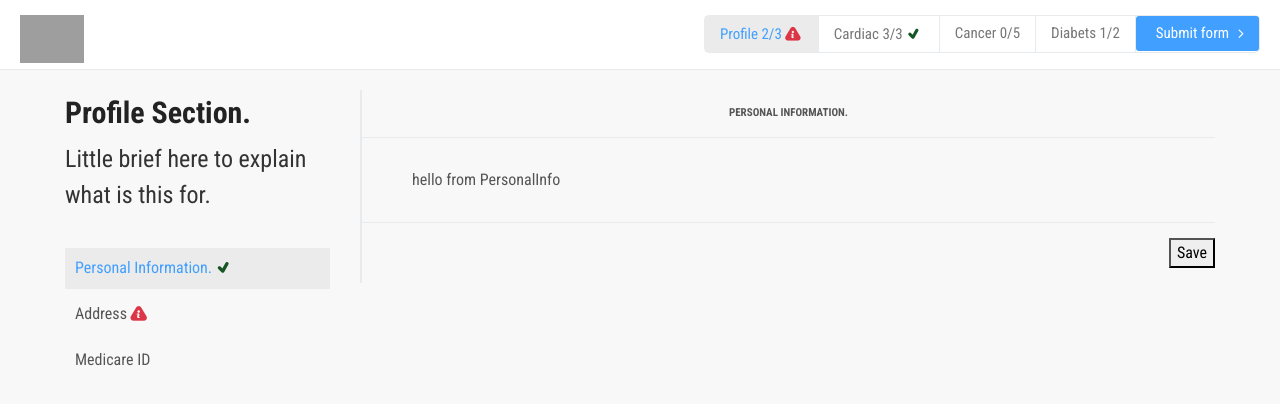
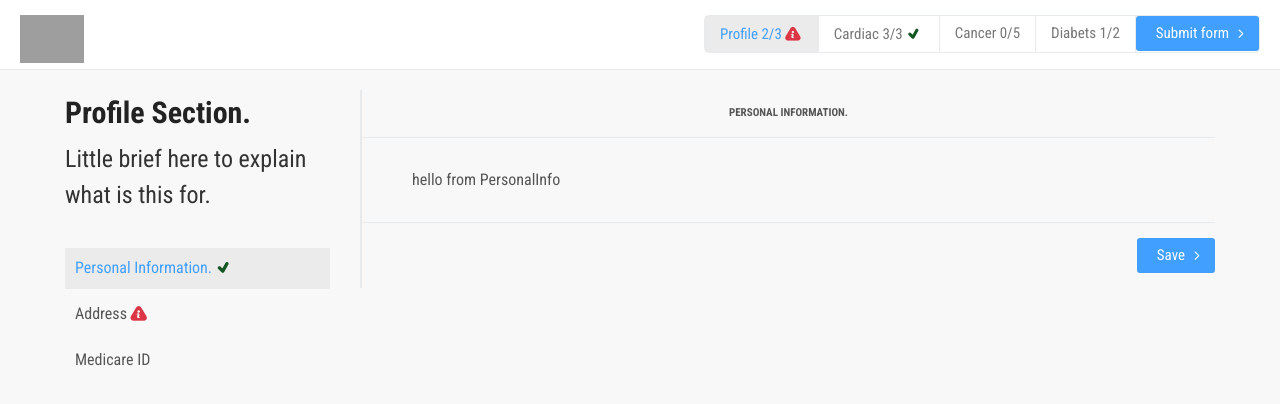
Before and after one commit to durandneto/wizard-forms, a React (Create React App) app: page / in a window 1280 px wide. Shown: the top 404 px of the page. Built offline with nearby package versions, Linux system fonts and the light colour scheme; grey boxes are pictures that could not be loaded.

Commit message:
changing labels

```diff
--- a/src/components/Cancer/index.tsx
+++ b/src/components/Cancer/index.tsx
@@ -51,12 +51,7 @@ const Cancer = () => {
                {activeTab.component}
             </div>
             <div id="bottom-wizard">
-               {
-                  (tabIndex < Tabs.length - 1) &&
-                     <button onClick={() => {
-                           setTab(tabIndex + 1)
-                     }} type="button" name="save">Save</button>
-               }
+               <button  type="button" className="forward" name="save">Save</button>
             </div>
          </div>
       </div>
--- a/src/components/Cardiac/index.tsx
+++ b/src/components/Cardiac/index.tsx
@@ -59,12 +59,7 @@ const Cardiac = () => {
                {activeTab.component}
             </div>
             <div id="bottom-wizard">
-               {
-                  (tabIndex < Tabs.length - 1) &&
-                     <button onClick={() => {
-                           setTab(tabIndex + 1)
-                     }} type="button" name="save">Save</button>
-               }
+               <button  type="button" className="forward" name="save">Save</button>
             </div>
          </div>
       </div>
--- a/src/components/Diabets/index.tsx
+++ b/src/components/Diabets/index.tsx
@@ -57,12 +57,7 @@ const Diabets = () => {
                {activeTab.component}
             </div>
             <div id="bottom-wizard">
-               {
-                  (tabIndex < Tabs.length - 1) &&
-                     <button onClick={() => {
-                           setTab(tabIndex + 1)
-                     }} type="button" name="save">Save</button>
-               }
+               <button  type="button" className="forward" name="save">Save</button>
             </div>
          </div>
       </div>
--- a/src/components/Profile/index.tsx
+++ b/src/components/Profile/index.tsx
@@ -58,12 +58,7 @@ const Profile = () => {
                {activeTab.component}
             </div>
             <div id="bottom-wizard">
-               {
-                  (tabIndex < Tabs.length - 1) &&
-                     <button onClick={() => {
-                           setTab(tabIndex + 1)
-                     }} type="button" name="save">Save</button>
-               }
+               <button  type="button" className="forward" name="save">Save</button>
             </div>
          </div>
       </div>
```
Also changed, not shown: 1 other file (tests, documents, lock files or other folders).
